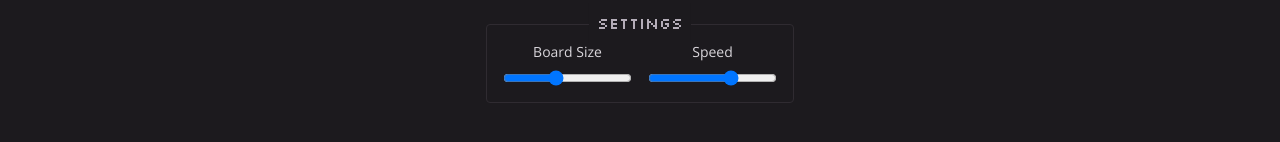
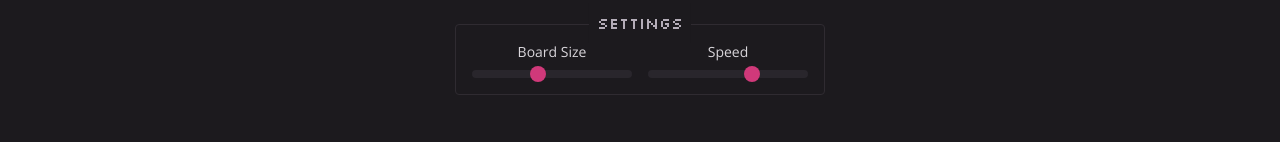
Before and after one commit to MatildaMared/project__game-of-life, a React (Create React App) app: page / in a window 1280 px wide. Shown: the part 216-358 px from the top of the page. Built offline with nearby package versions, Linux system fonts and the light colour scheme.

Commit message:
create consistent styling across browsers for range input

```diff
--- a/src/components/GameBoard/GameBoard.tsx
+++ b/src/components/GameBoard/GameBoard.tsx
@@ -119,7 +119,58 @@ const RangeContainer = styled.div`
 	gap: 8px;
 `;
 
-const RangeInput = styled.input``;
+const RangeInput = styled.input`
+	-webkit-appearance: none;
+	background: transparent;
+	cursor: pointer;
+	width: 10rem;
+
+	&::-moz-range-track {
+		background: var(--color-gray-800);
+		border-radius: 1rem;
+		height: 0.5rem;
+	}
+
+	&::-webkit-slider-runnable-track {
+		background: var(--color-gray-800);
+		border-radius: 1rem;
+		height: 0.5rem;
+	}
+
+	&::-webkit-slider-thumb {
+		-webkit-appearance: none;
+		background: var(--color-pink-dark);
+		border-radius: 50%;
+		cursor: pointer;
+		height: 1rem;
+		width: 1rem;
+		margin-top: -4px;
+	}
+
+	&::-moz-range-thumb {
+		border: none;
+		background: var(--color-pink-dark);
+		border-radius: 50%;
+		cursor: pointer;
+		height: 1rem;
+		width: 1rem;
+		margin-top: -4px;
+	}
+
+	&:focus {
+		outline: none;
+	}
+
+	&:focus::-webkit-slider-thumb {
+		outline: 2px solid var(--color-pink-dark);
+		outline-offset: 4px;
+	}
+
+	&:focus::-moz-range-thumb {
+		outline: 2px solid var(--color-pink-dark);
+		outline-offset: 4px;
+	}
+`;
 
 const RangeLabel = styled.label`
 	font-size: 0.875rem;
```
